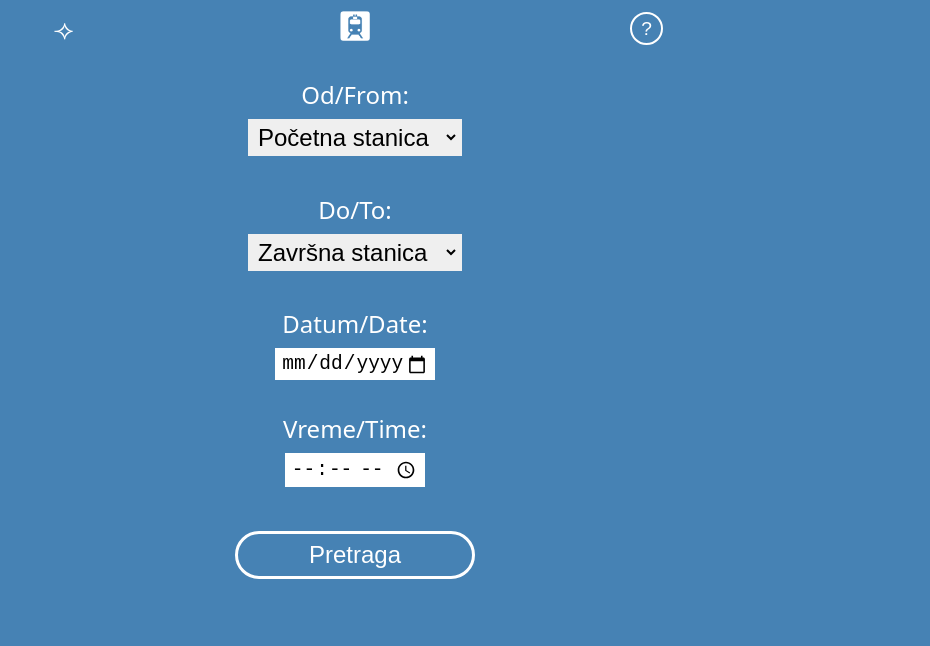
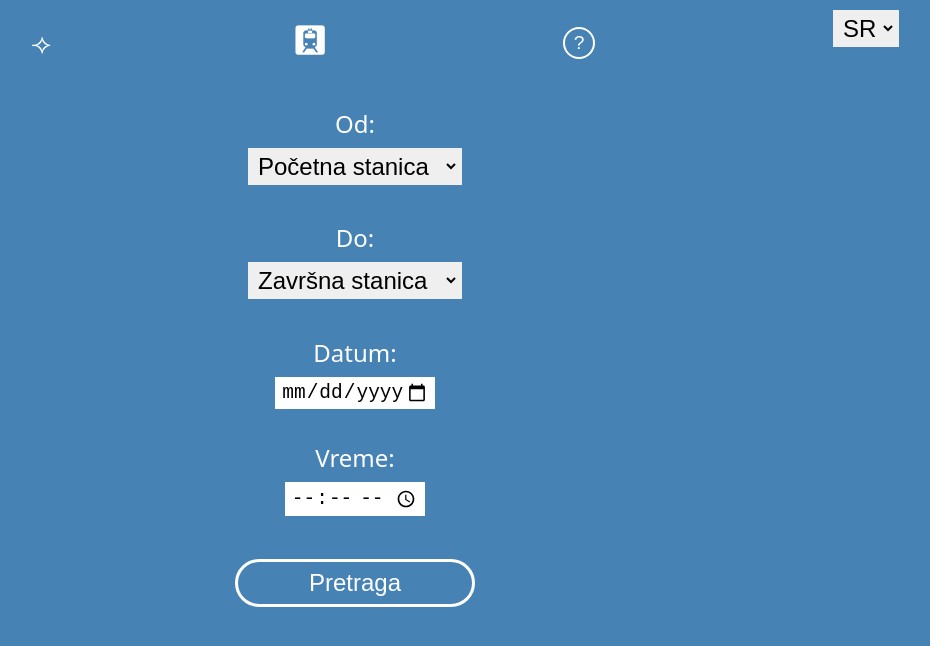
Before and after one commit to Marija-Kov/train-schedule, a React (Vite) app: page / in a window 1280 px wide. Shown: the top 646 px of the page, without its empty margins (285-1215 px from the left). Built offline with nearby package versions, Linux system fonts and the light colour scheme.

Commit message:
language context implementation draft

```diff
--- a/src/AppLayout.tsx
+++ b/src/AppLayout.tsx
@@ -1,9 +1,14 @@
 import { NavLink, Outlet, useNavigate, useLocation } from "react-router"
 import { DeparturesContextProvider } from "./context/DeparturesContext";
+import { LanguageContext } from "./context/LanguageContext";
+import { useContext } from "react";
+
+type Language = "SR" | "EN";
 
 function AppLayout() {
   const navigate = useNavigate();
   const location = useLocation();
+  const { changeLanguage } = useContext(LanguageContext);
 
   function handleInfoClick() {
     if (location.pathname === "/info") {
@@ -12,6 +17,12 @@ function AppLayout() {
       navigate("/info");
     }
   }
+
+  const handleChange = (e: React.ChangeEvent<HTMLSelectElement>) => {
+    const { value } = e.target as HTMLSelectElement;
+    changeLanguage(value as Language);
+  }
+
   return (
     <div className="container">
       <header>
@@ -28,6 +39,10 @@ function AppLayout() {
             ?
           </button>
         </span>
+        <select id="language-menu" onChange={handleChange}>
+          <option value="SR">SR</option>
+          <option value="EN">EN</option>
+        </select>
       </header>
       <DeparturesContextProvider>
         <Outlet />
--- a/src/components/Form.tsx
+++ b/src/components/Form.tsx
@@ -1,9 +1,11 @@
-import { useEffect, useState } from "react";
+import { useContext, useEffect, useState } from "react";
 import { FormInputData, StationName, TimeOutput, YyyyMmDd } from "train-schedule-types";
 import { useNavigate } from "react-router";
+import { LanguageContext } from "../context/LanguageContext";
 
 const Form = () => {
   const navigate = useNavigate();
+  const { formLanguage } = useContext(LanguageContext);
 
   const [input, setInput] = useState<FormInputData>({
     from: undefined,
@@ -56,14 +58,14 @@ const Form = () => {
 
   return (
     <form aria-label="form" onSubmit={handleSubmit}>
-      <label htmlFor="from">Od/From:</label>
+      <label htmlFor="from">{formLanguage.from}:</label>
       <select
         onChange={handleChange}
         aria-label="select departure station"
         name="from"
         className={emptyFields.includes("from") ? "error" : ""}
       >
-        <option value="">Početna stanica</option>
+        <option value="">{formLanguage.from_title}</option>
         <option value="batajnica">Batajnica</option>
         <option value="kamendin">Kamendin</option>
         <option value="zemunsko polje">Zemunsko polje</option>
@@ -80,14 +82,14 @@ const Form = () => {
         <option value="sebes">Sebeš</option>
         <option value="ovca">Ovča</option>
       </select>
-      <label htmlFor="to">Do/To:</label>
+      <label htmlFor="to">{formLanguage.to}:</label>
       <select
         onChange={handleChange}
         aria-label="select arrival station"
         name="to"
         className={emptyFields.includes("to") ? "error" : ""}
       >
-        <option value="">Završna stanica</option>
+        <option value="">{formLanguage.to_title}</option>
         <option value="batajnica">Batajnica</option>
         <option value="kamendin">Kamendin</option>
         <option value="zemunsko polje">Zemunsko polje</option>
@@ -104,7 +106,7 @@ const Form = () => {
         <option value="sebes">Sebeš</option>
         <option value="ovca">Ovča</option>
       </select>
-      <label htmlFor="date">Datum/Date:</label>
+      <label htmlFor="date">{formLanguage.date}:</label>
       <input
         onChange={handleChange}
         aria-label="select date of departure"
@@ -114,7 +116,7 @@ const Form = () => {
         max="2025-12-13"
         className={emptyFields.includes("date") ? "error" : ""}
       ></input>
-      <label htmlFor="time">Vreme/Time:</label>
+      <label htmlFor="time">{formLanguage.time}:</label>
       <input
         onChange={handleChange}
         aria-label="select time of departure"
@@ -126,7 +128,7 @@ const Form = () => {
         aria-label="search departures"
         className="search"
       >
-        Pretraga
+        {formLanguage.searchBtnText}
       </button>
     </form>
   )
--- a/src/components/Info.tsx
+++ b/src/components/Info.tsx
@@ -1,23 +1,24 @@
+import { useContext } from "react";
+import { LanguageContext } from "../context/LanguageContext";
+
 const Info = () => {
+  const { infoLanguage } = useContext(LanguageContext);
   return (
     <div className="info--content">
       <p>
-        Ova aplikacija predstavlja pristupačniju verziju
-        <a href="https://www.srbvoz.rs/wp-content/redvoznje/rv_bg_voza_za_2022.pdf"> reda vožnje za BG voz </a>
-        na potezu Batajnica-Ovča (u oba smera) koji važi do 13. decembra 2025.
+        {infoLanguage.intro}
+        <a href="https://www.srbvoz.rs/wp-content/redvoznje/rv_bg_voza_za_2022.pdf"> {infoLanguage.schedule_link} </a>
+        {infoLanguage.valid_until}
         <br></br>
         <br></br>
-        Aplikacija je izrađena za lične potrebe fizičkog lica. Autorka
-        aplikacije nema veze sa SrbijaVozom niti je SrbijaVoz naručilac usluge
-        izrade aplikacije.
-      <br></br>
-      <br></br>
-       NAPOMENA:
-       <br></br>
-       Saobraćaj vozova je podložan vanrednim izmenama.
-       Pogledajte
-        <a aria-label="schedule change announcements" href="https://srbijavoz.rs/informacije/"><strong> ovu stranicu </strong></a>
-        za informacije.
+        {infoLanguage.personal_use}
+        <br></br>
+        <br></br>
+        {infoLanguage.note_title}
+        <br></br>
+        {infoLanguage.schedule_change_note}
+        <a aria-label="schedule change announcements" href="https://srbijavoz.rs/informacije/"><strong> {infoLanguage.schedule_change_announcements_link} </strong></a>
+        {infoLanguage.for_info}
       </p>
 
       <a aria-label="repo" href="https://github.com/Marija-Kov/train-schedule">
--- /dev/null
+++ b/src/context/LanguageContext.tsx
@@ -0,0 +1,110 @@
+import { createContext, ReactNode, useState } from 'react';
+
+type Language = "SR" | "EN";
+
+const LanguageContext = createContext<{
+    languageFlag: Language,
+    formLanguage: { from: string, from_title: string, to: string, to_title: string, date: string, time: string, searchBtnText: string }, // TODO: no any
+    infoLanguage: {
+        intro: string,
+        schedule_link: string,
+        valid_until: string,
+        personal_use: string,
+        note_title: string,
+        schedule_change_note: string,
+        schedule_change_announcements_link: string,
+        for_info: string,
+    },
+    changeLanguage: (language: Language) => void
+}>({
+    languageFlag: "SR",
+    formLanguage: {
+        from: "Od",
+        from_title: "Početna stanica",
+        to: "Do",
+        to_title: "Završna stanica",
+        date: "Datum",
+        time: "Vreme",
+        searchBtnText: "Pretraga"
+    },
+    infoLanguage: {
+        intro: "Ova aplikacija predstavlja pristupačniju verziju",
+        schedule_link: "reda vožnje za BG voz",
+        valid_until: "na potezu Batajnica-Ovča (u oba smera) koji važi do 13. decembra 2025.",
+        personal_use: "Aplikacija je izrađena za lične potrebe fizičkog lica. Autorka aplikacije nema veze sa SrbijaVozom niti je SrbijaVoz naručilac usluge izrade aplikacije.",
+        note_title: "NAPOMENA:",
+        schedule_change_note: "Saobraćaj vozova je podložan vanrednim izmenama. Pogledajte",
+        schedule_change_announcements_link: "ovu stranicu",
+        for_info: "za informacije.",
+    },
+    changeLanguage: (_) => { }
+});
+
+const LanguageContextProvider: React.FC<{ children: ReactNode }> = ({ children }) => {
+    // fetch JSON with translations
+    const translation = JSON.stringify({
+        form: {
+            sr: {
+                from: "Od",
+                from_title: "Početna stanica",
+                to: "Do",
+                to_title: "Završna stanica",
+                date: "Datum",
+                time: "Vreme",
+                searchBtnText: "Pretraga"
+            },
+            en: {
+                from: "From",
+                from_title: "Departure station",
+                to: "To",
+                to_title: "Arrival station",
+                date: "Date",
+                time: "Time",
+                searchBtnText: "Search"
+            },
+        },
+        info: {
+            sr: {
+                intro: "Ova aplikacija predstavlja pristupačniju verziju",
+                schedule_link: "reda vožnje za BG voz",
+                valid_until: "na potezu Batajnica-Ovča (u oba smera) koji važi do 13. decembra 2025.",
+                personal_use: "Aplikacija je izrađena za lične potrebe fizičkog lica. Autorka aplikacije nema veze sa SrbijaVozom niti je SrbijaVoz naručilac usluge izrade aplikacije.",
+                note_title: "NAPOMENA:",
+                schedule_change_note: "Saobraćaj vozova je podložan vanrednim izmenama. Pogledajte",
+                schedule_change_announcements_link: "ovu stranicu",
+                for_info: "za informacije.",
+                // TODO: aria-label?
+            },
+            en: {
+                intro: "This app is a more usable version of",
+                schedule_link: "the Belgrade train schedule",
+                valid_until: "on the relation Batajnica-Ovča (in both directions) valid until December 13th 2025.",
+                personal_use: "The application is built and maintained for personal use. The developer of this application is not affilliated with SrbijaVoz.",
+                note_title: "NOTE:",
+                schedule_change_note: "Occasionally, some departures may be off schedule or cancelled. See",
+                schedule_change_announcements_link: "this page",
+                for_info: "for more information.",
+            },
+        }
+    });
+
+    const [languageFlag, setLanguageFlag] = useState<Language>("SR");
+    const [formLanguage, setFormLanguage] = useState(JSON.parse(translation).form.sr);
+    const [infoLanguage, setInfoLanguage] = useState(JSON.parse(translation).info.sr);
+
+    function changeLanguage(l: Language) {
+        setLanguageFlag(l);
+        const formTranslation = JSON.parse(translation).form[l.toLowerCase()];
+        const infoTranslation = JSON.parse(translation).info[l.toLowerCase()];
+        setFormLanguage(formTranslation);
+        setInfoLanguage(infoTranslation);
+    }
+
+    return (
+        <LanguageContext.Provider value={{ languageFlag, changeLanguage, formLanguage, infoLanguage }}>
+            {children}
+        </LanguageContext.Provider>
+    )
+}
+
+export { LanguageContext, LanguageContextProvider }
--- a/src/main.tsx
+++ b/src/main.tsx
@@ -11,6 +11,7 @@ import Form from "./components/Form";
 import DeparturesLayout from "./components/DeparturesLayout";
 import PageNotFound from "./components/PageNotFound";
 import "./scss/main.scss";
+import { LanguageContextProvider } from "./context/LanguageContext";
 
 const router = createBrowserRouter([
   {
@@ -35,6 +36,8 @@ const router = createBrowserRouter([
 
 ReactDOM.createRoot(document.getElementById("root") as HTMLElement).render(
   <React.StrictMode>
-    <RouterProvider router={router} />
+    <LanguageContextProvider>
+      <RouterProvider router={router} />
+    </LanguageContextProvider>
   </React.StrictMode>
 );
```
Lines whose indentation alone changed are shown as unchanged.
